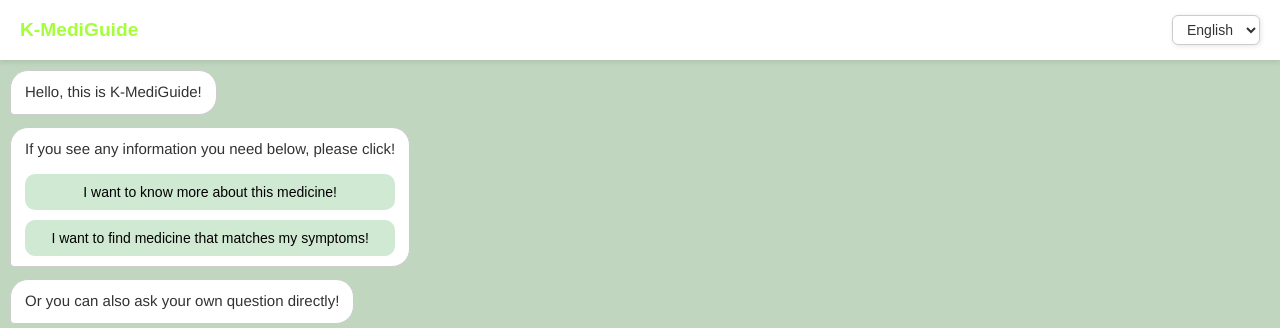
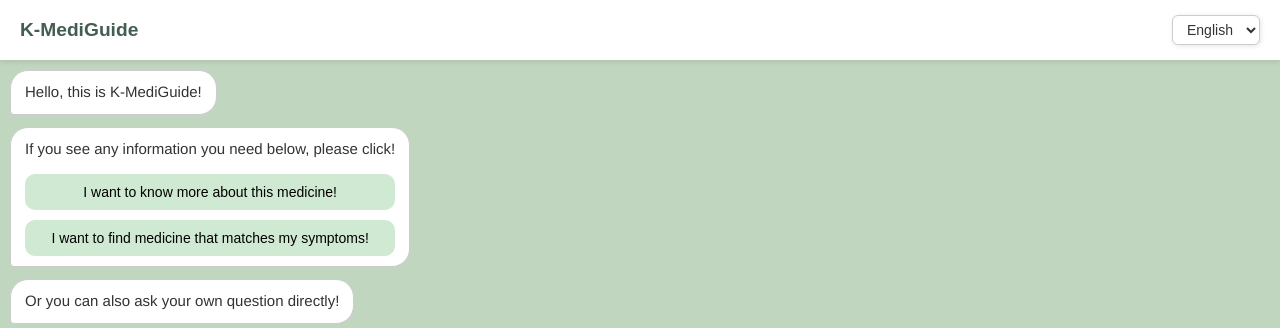
Before and after one commit to KGU-2025-Capstone/K_Medi_Guide_FE_BE, a Spring Boot app: page /chatbot in a window 1280 px wide. Shown: the top 328 px of the page. Run offline with Spring Boot 4, Linux system fonts and the light colour scheme; data that the repository does not hold is empty; some of the project's set-up classes (security, data sources, template engines, error pages and the like) are left out, and stand-ins take their place.

Commit message:
feat : header 로고 수정

```diff
--- a/src/main/resources/static/css/header.css
+++ b/src/main/resources/static/css/header.css
@@ -21,7 +21,7 @@
     font-family: 'Poppins ', sans-serif;
     font-size: 1.2rem;
     font-weight: 600;
-    color: #a5ff38;
+    color: #415E50;
     margin: 0;
     font-weight: 600;
     margin: 0;
```
